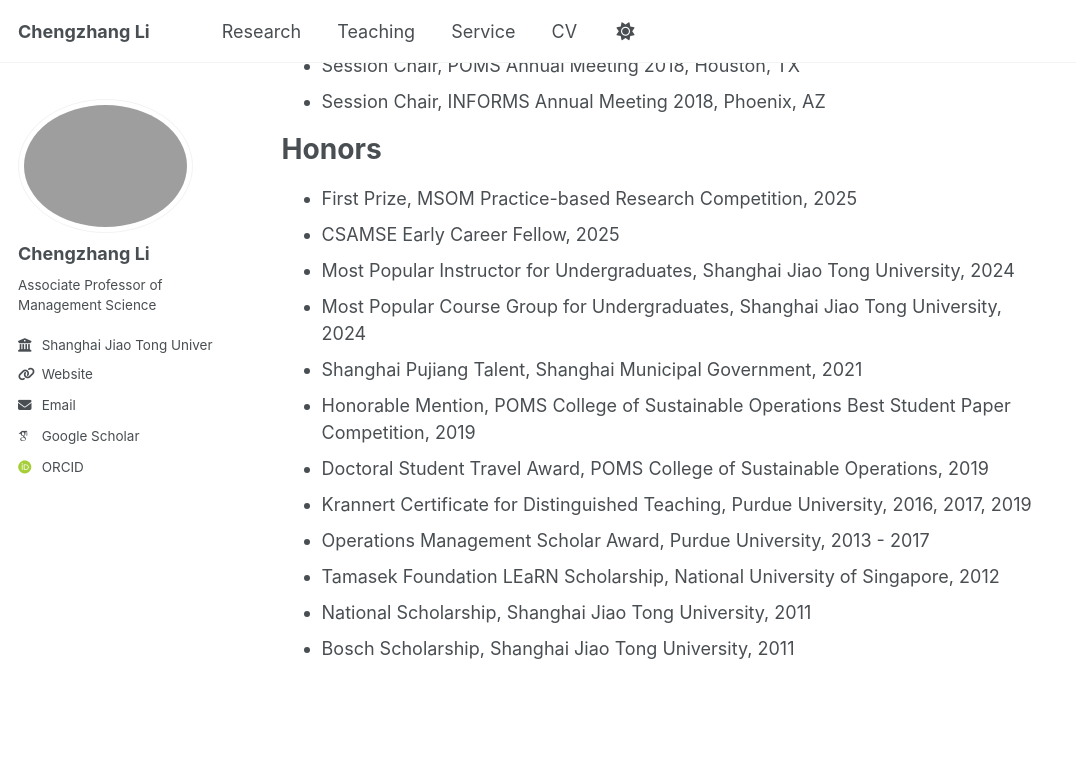
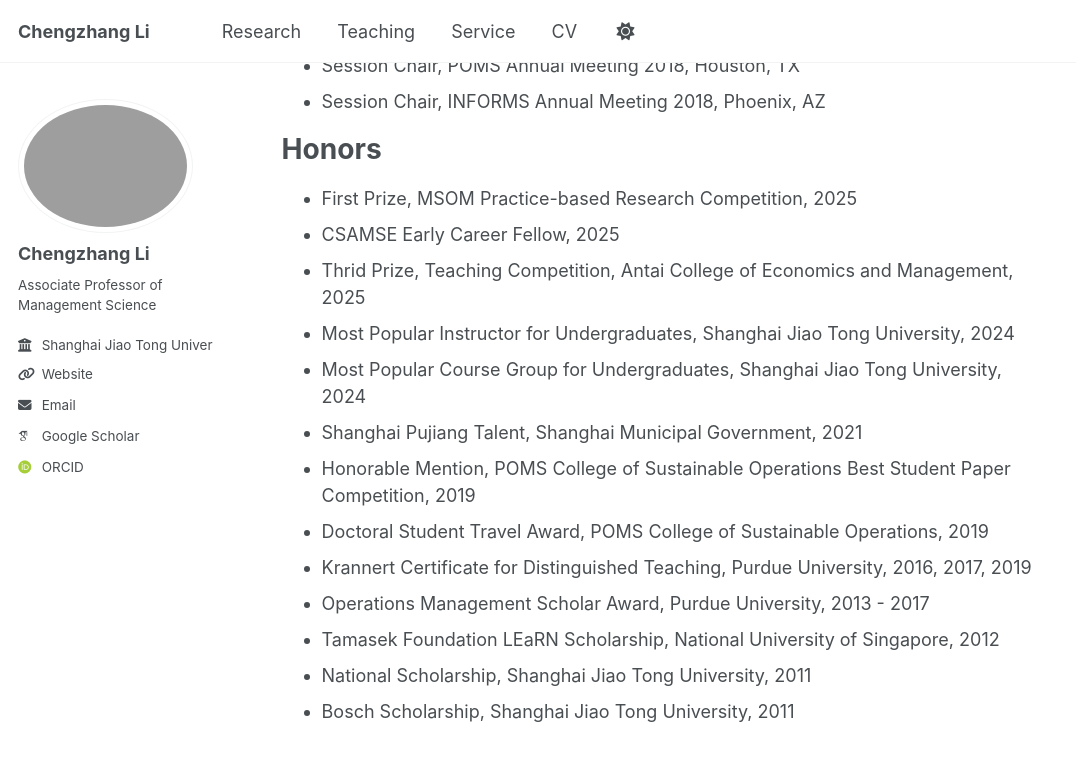
Before and after one commit to li-chengzhang/li-chengzhang.github.io, a Jekyll site: the page built from _pages/about.md, in a window 1280 px wide and 900 px high, scrolled down 2631 px. Shown: the top 761 px of the window, without its empty margins (0-1076 px from the left). Built offline with Jekyll 4.4.1, drawn with Linux system fonts in a browser that asks for light colours; some web fonts are replaced; a script that is not in the unit is left out.

Commit message:
Update about.md

```diff
--- a/_pages/about.md
+++ b/_pages/about.md
@@ -80,6 +80,7 @@ I am an Associate Professor in the Department of Management Science at Antai Col
 # Honors
 - First Prize, MSOM Practice-based Research Competition, 2025
 - CSAMSE Early Career Fellow, 2025
+- Thrid Prize, Teaching Competition, Antai College of Economics and Management, 2025
 - Most Popular Instructor for Undergraduates, Shanghai Jiao Tong University, 2024
 - Most Popular Course Group for Undergraduates, Shanghai Jiao Tong University, 2024
 - Shanghai Pujiang Talent, Shanghai Municipal Government, 2021
```
